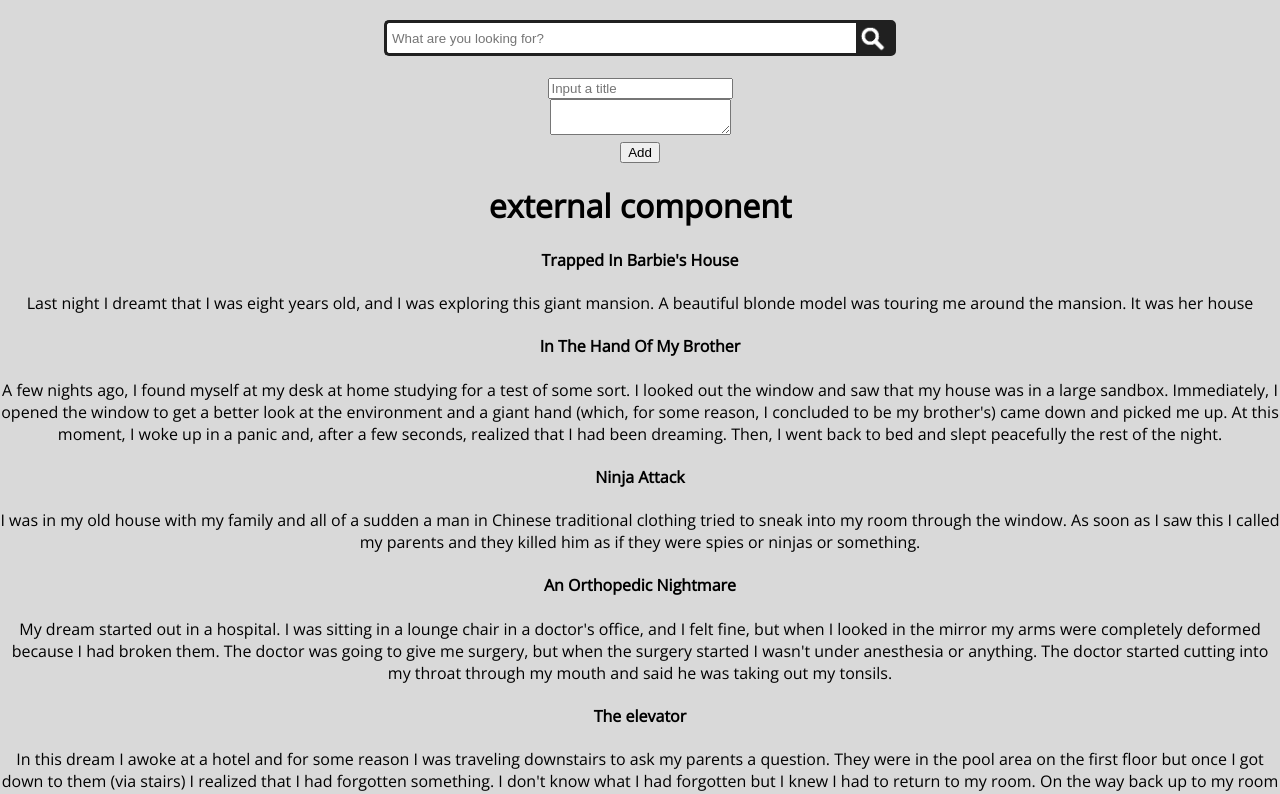
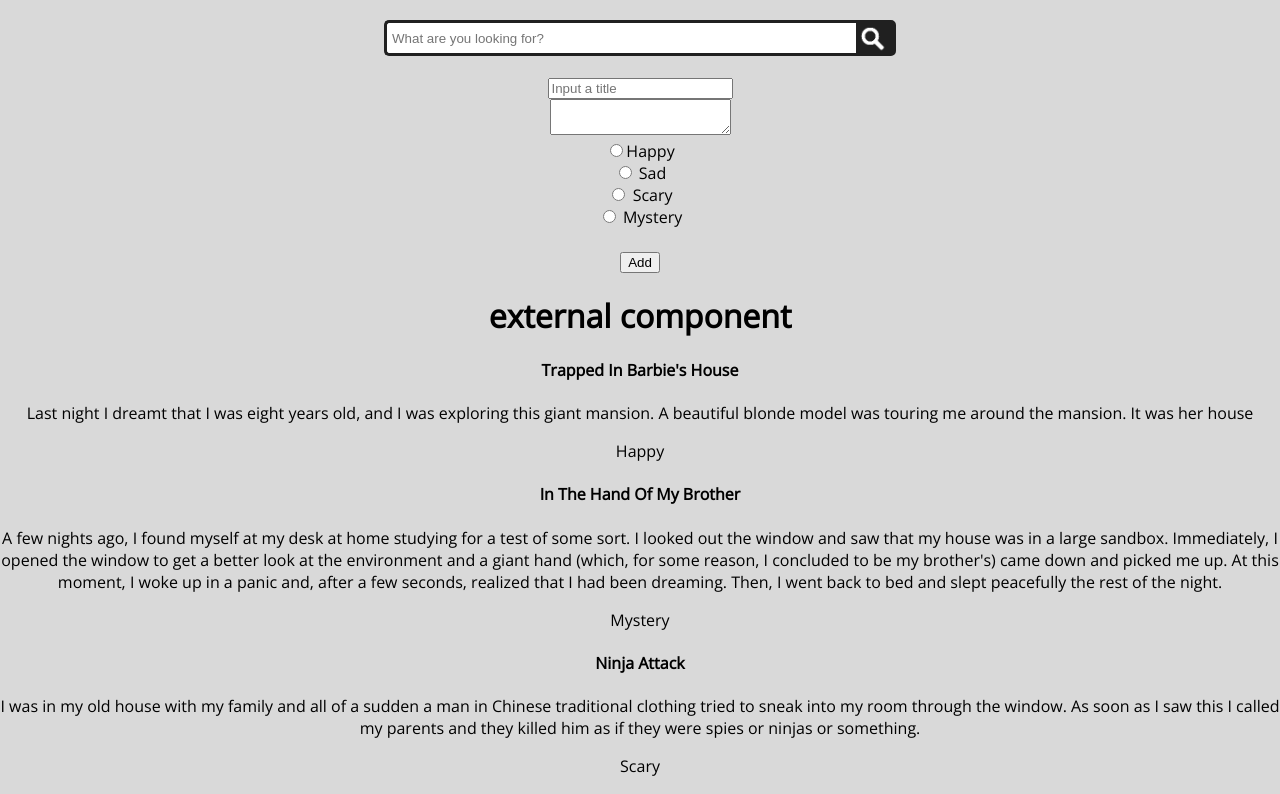
Before and after one commit to ahmedaljabbari/dreams-react-app, a React (Create React App) app: page / in a window 1280 px wide. Shown: the top 794 px of the page. Built offline with nearby package versions, Linux system fonts and the light colour scheme.

Commit message:
Radio buttons added with the complete functionality

```diff
--- a/src/App.js
+++ b/src/App.js
@@ -14,6 +14,8 @@ class App extends React.Component {
       searchValue: "",
       rubrik: "",
       text: "",
+
+      newGenre: ""
     };
   }
 
@@ -35,11 +37,18 @@ class App extends React.Component {
     });
   };
 
+  changeRadio = (event) => {
+    this.setState({
+      newGenre: event.target.value,
+    });
+  };
+
   addItem = (e) => {
     e.preventDefault();
     const newItem = {
       title: this.state.rubrik,
       content: this.state.text,
+      Genre: this.state.newGenre
     };
     console.log(newItem);
     if (newItem.rubrik !== "") {
@@ -47,7 +56,8 @@ class App extends React.Component {
       this.setState({
         items: newItems, // خلينه اللسته الجديده بعد اضافة العنصر بمكان اللسته الاصليه
         rubrik: "",
-        text: "", //فرغنا الحقول بعد اظافة العنصر الجديد
+        text: "",         //فرغنا الحقول بعد اظافة العنصر الجديد
+        newGenre:""
       });
     }
   };
@@ -79,6 +89,43 @@ class App extends React.Component {
             onChange={this.handleContent}
             value={this.state.text}
           ></textarea>{" "}
+          <div>
+                <input
+                  type="radio"
+                  value="Happy"
+                  checked={this.state.newGenre === "Happy"}
+                  onChange={this.changeRadio}
+                ></input>
+                <label>Happy</label>
+              </div>
+              <div>
+                <input
+                  type="radio"
+                  value="Sad"
+                  checked={this.state.newGenre === "Sad"}
+                  onChange={this.changeRadio}
+                ></input>{" "}
+                <label>Sad</label>
+              </div>
+              <div>
+                <input
+                  type="radio"
+                  value="Scary"
+                  checked={this.state.newGenre === "Scary"}
+                  onChange={this.changeRadio}
+                ></input>{" "}
+                <label>Scary</label>
+              </div>
+              <div>
+                <input
+                  type="radio"
+                  value="Mystery"
+                  checked={this.state.newGenre === "Mystery"}
+                  onChange={this.changeRadio}
+                ></input>{" "}
+                <label>Mystery</label>
+              </div>
+
           <br />
           <button type="submit">Add</button>
         </form>
--- a/src/components/list.js
+++ b/src/components/list.js
@@ -21,6 +21,7 @@ function List(props){
               <div key={index}>
                 <h4>{dream.title}</h4>
                 <p>{dream.content}</p>
+                <p>{dream.Genre}</p>
               </div>
             );
           })}
```
Also changed, not shown: 1 other file (tests, documents, lock files or other folders).
